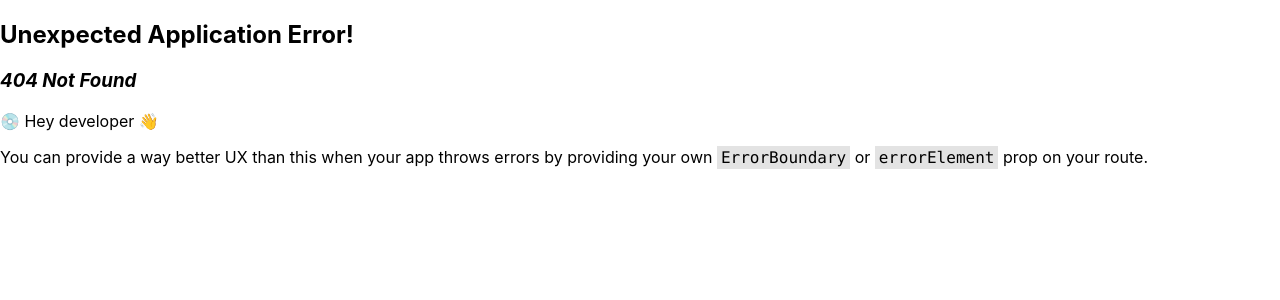
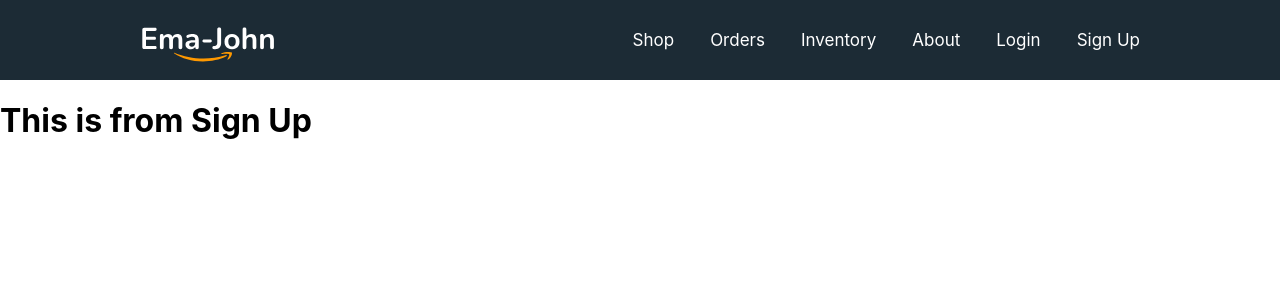
Before and after one commit to hussainali2023/ama-like-zon, a React (Create React App) app: page /signup in a window 1280 px wide. Before the commit this address had no page. Shown: the top 300 px of the page. Built offline with nearby package versions, Linux system fonts and the light colour scheme.

Commit message:
added Login and Sign up components

```diff
--- /dev/null
+++ b/src/Login/Login.js
@@ -0,0 +1,12 @@
+import React from "react";
+import "./Login.css";
+
+const Login = () => {
+  return (
+    <div>
+      <h1>This is from Login</h1>
+    </div>
+  );
+};
+
+export default Login;
--- a/src/components/Header/Header.js
+++ b/src/components/Header/Header.js
@@ -12,6 +12,8 @@
         <Link to={"/orders"}>Orders</Link>
         <Link to={"/inventory"}>Inventory</Link>
         <Link to={"/about"}>About</Link>
+        <Link to={"/login"}>Login</Link>
+        <Link to={"/signup"}>Sign Up</Link>
       </div>
     </nav>
   );
--- /dev/null
+++ b/src/components/SignUp/SignUp.js
@@ -0,0 +1,11 @@
+import React from "react";
+
+const SignUp = () => {
+  return (
+    <div>
+      <h1>This is from Sign Up </h1>
+    </div>
+  );
+};
+
+export default SignUp;
```
Also changed, not shown: src/App.js (+10 -0 lines), src/Login/Login.css (added), src/components/SignUp/SignUp.css (added).
